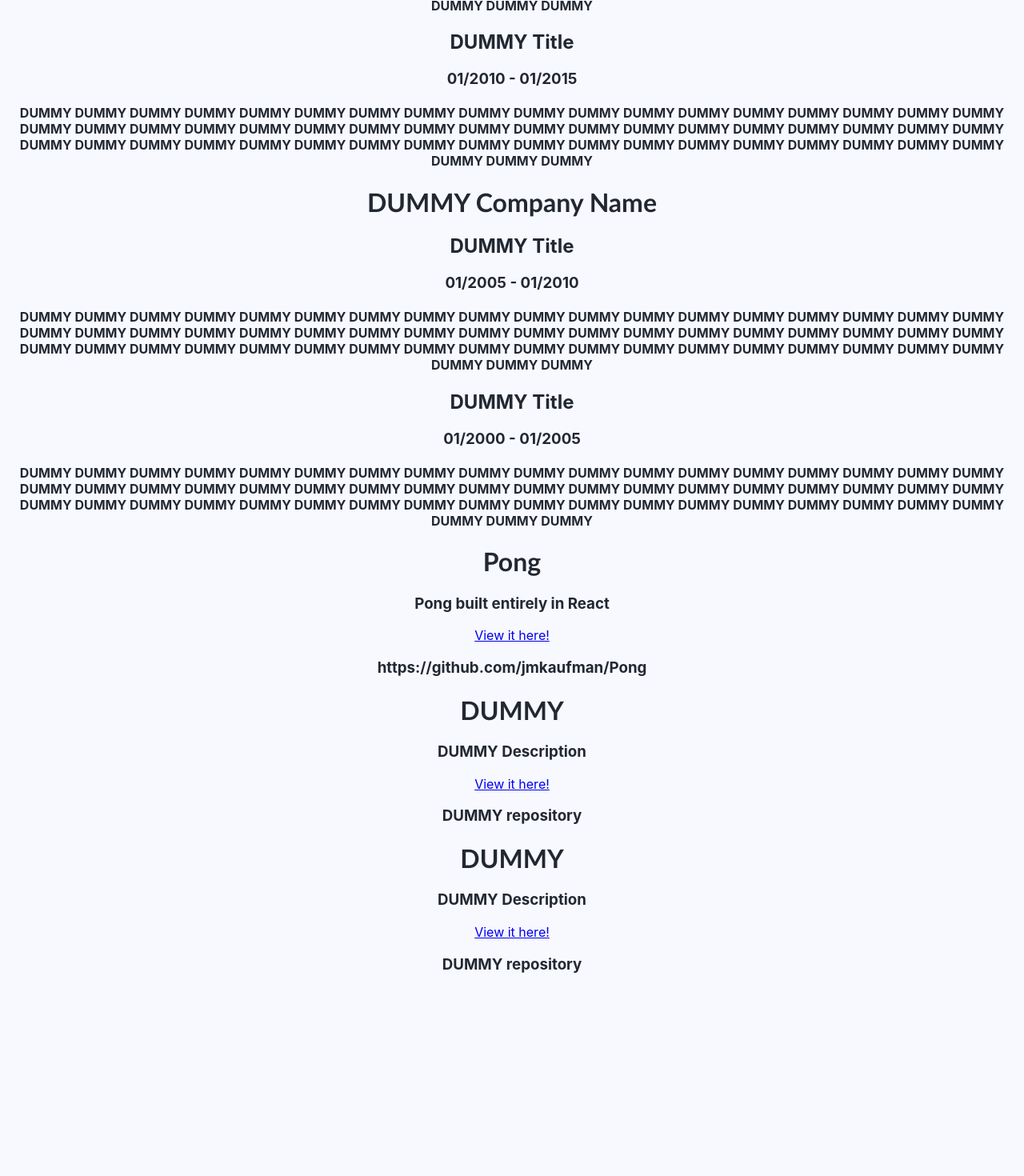
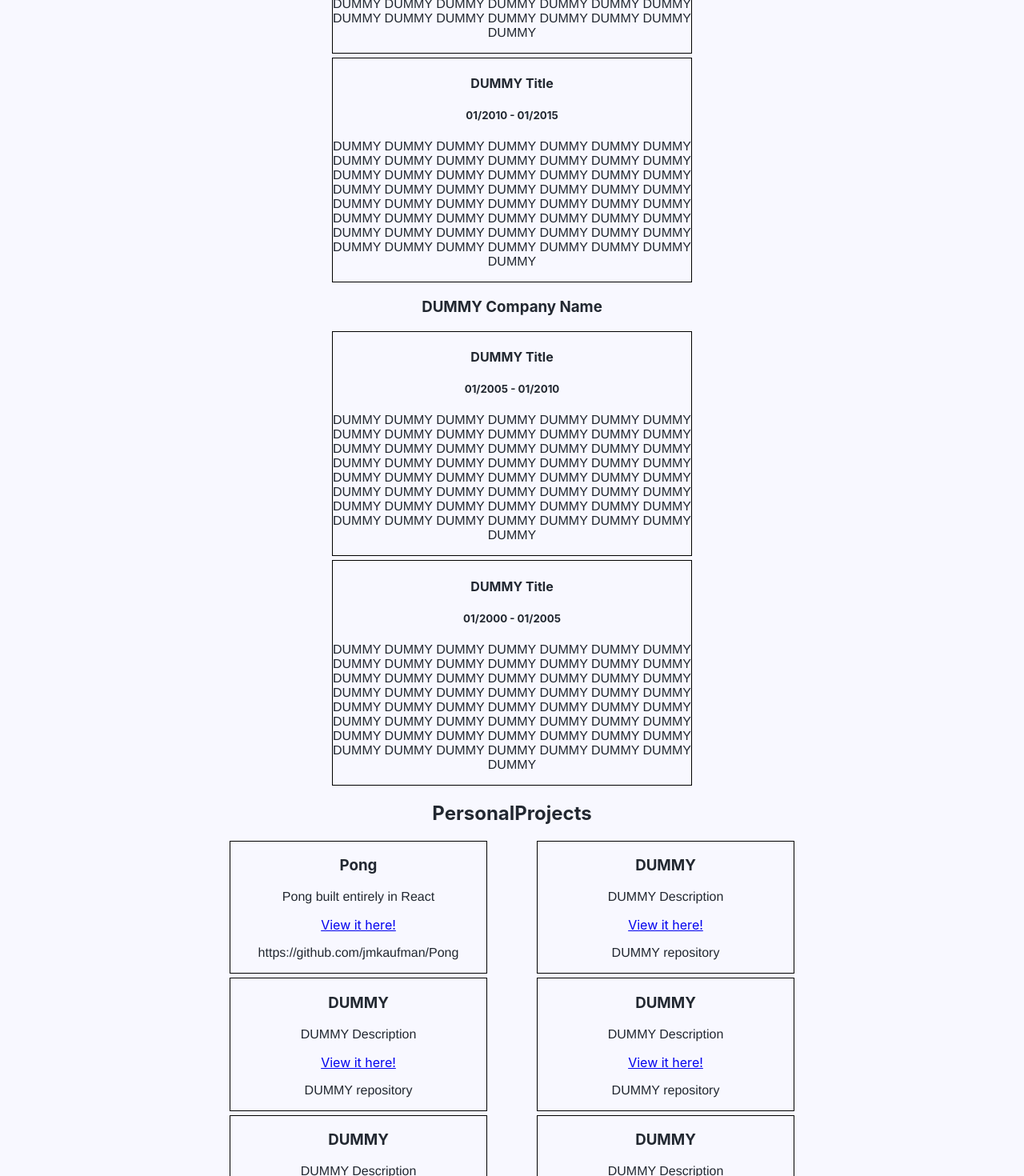
Before and after one commit to jmkaufman/Portfolio, a React (Create React App) app in the folder client/: page / in a window 1280 px wide. Shown: the part 1020-2490 px from the top of the page at 80% size. Before the commit the page ends 2255 px from the top, so only its background shows below. Built offline with nearby package versions, Linux system fonts and the light colour scheme; no server answers.

Commit message:
Styled the page a bit to make production easier.
Organized the css.

```diff
--- a/client/public/Projects.json
+++ b/client/public/Projects.json
@@ -17,6 +17,30 @@
       "description": "DUMMY Description",
       "route": "https://www.jasonmkaufman.com/",
       "repo": "DUMMY repository"
+    },
+    {
+      "title": "DUMMY",
+      "description": "DUMMY Description",
+      "route": "https://www.jasonmkaufman.com/",
+      "repo": "DUMMY repository"
+    },
+    {
+      "title": "DUMMY",
+      "description": "DUMMY Description",
+      "route": "https://www.jasonmkaufman.com/",
+      "repo": "DUMMY repository"
+    },
+    {
+      "title": "DUMMY",
+      "description": "DUMMY Description",
+      "route": "https://www.jasonmkaufman.com/",
+      "repo": "DUMMY repository"
+    },
+    {
+      "title": "DUMMY",
+      "description": "DUMMY Description",
+      "route": "https://www.jasonmkaufman.com/",
+      "repo": "DUMMY repository"
     }
   ]
 }
--- a/client/src/Home.js
+++ b/client/src/Home.js
@@ -14,7 +14,7 @@ function Home() {
   return (
     <div>
       <h1>Jason Kaufman</h1>
-      <h2 id='home-description'>{data}</h2>
+      <p id='home-description'>{data}</p>
     </div>
   );
 }
--- a/client/src/Projects.js
+++ b/client/src/Projects.js
@@ -23,7 +23,10 @@ function Projects() {
   }
 
   return (
-    <div>{!data ? 'Loading...' : createProjects()}</div>
+    <div>
+      <h2>PersonalProjects</h2>
+      <div className='project-block-layout'>{!data ? 'Loading...' : createProjects()}</div>
+    </div>
   );
 }
 
--- a/client/src/ProjectsBlock.js
+++ b/client/src/ProjectsBlock.js
@@ -1,10 +1,12 @@
+import './stylesheets/Block.css';
+
 function ProjectsBlock(props){
   return (
-    <div>
-      <h1>{props.entry.title}</h1>
-      <h3>{props.entry.description}</h3>
+    <div className='project-block'>
+      <h3>{props.entry.title}</h3>
+      <p>{props.entry.description}</p>
       <a href={props.entry.route} target='_blank' rel='noreferrer'>View it here!</a>
-      <h3>{props.entry.repo}</h3>
+      <p>{props.entry.repo}</p>
     </div>
   );
 }
--- a/client/src/WorkHistory.js
+++ b/client/src/WorkHistory.js
@@ -24,7 +24,7 @@ function WorkHistory() {
 
   return (
     <div>
-      <h1>WorkHistory</h1>
+      <h2>WorkHistory</h2>
       <div>{!data ? 'Loading...' : createWorkHistory()}</div>
     </div>
   );
--- a/client/src/WorkHistoryBlock.js
+++ b/client/src/WorkHistoryBlock.js
@@ -1,3 +1,5 @@
+import './stylesheets/Block.css';
+
 function WorkHistoryBlock(props) {
   const organizeProjects = () => {
     let projectsComponents = [];
@@ -6,9 +8,13 @@ function WorkHistoryBlock(props) {
       let infoBlock = [];
       let id = 0;
 
-      infoBlock.push(<h2 key={id++}>{projects.title}</h2>);
-      infoBlock.push(<h3 key={id++}>{projects.startDate} - {projects.endDate}</h3>);
-      infoBlock.push(<h4 key={id++}>{projects.description}</h4>);
+      infoBlock.push(
+      <div className='history-block' key={id++}>
+        <h4>{projects.title}</h4>
+        <h5>{projects.startDate} - {projects.endDate}</h5>
+        <p>{projects.description}</p>
+        </div>
+      );
 
       projectsComponents.push(infoBlock);
     }
@@ -18,7 +24,7 @@ function WorkHistoryBlock(props) {
 
   return (
     <div>
-      <h1>{props.entry.companyName}</h1>
+      <h3>{props.entry.companyName}</h3>
       <div>{organizeProjects()}</div>
     </div>
   );
--- /dev/null
+++ b/client/src/stylesheets/Block.css
@@ -0,0 +1,21 @@
+.history-block {
+  border: 1px solid #000;
+  margin: 0px auto 5px;
+  width: 35vw;
+  padding: 0vh 0vw;
+  overflow-wrap: break-word;
+}
+
+.project-block {
+  border: 1px solid #000;
+  margin: 0px auto 5px;
+  width: 25vw;
+  padding: 0vh 0vw;
+  overflow-wrap: break-word;
+}
+
+.project-block-layout{
+  display: flex;
+  flex-wrap: wrap;
+  margin: 0px 20vw;
+}
--- a/client/src/stylesheets/index.css
+++ b/client/src/stylesheets/index.css
@@ -11,5 +11,9 @@ body {
 }
 
 h1 {
-  font-family: 'Trebuchet MS', 'Lucida Sans Unicode', 'Lucida Grande', 'Lucida Sans', Arial, sans-serif
+  font-family: 'Trebuchet MS', 'Lucida Sans Unicode', 'Lucida Grande', 'Lucida Sans', Arial, sans-serif;
 }
+
+p {
+  font-family:'Franklin Gothic Medium', 'Arial Narrow', Arial, sans-serif;
+}
```
